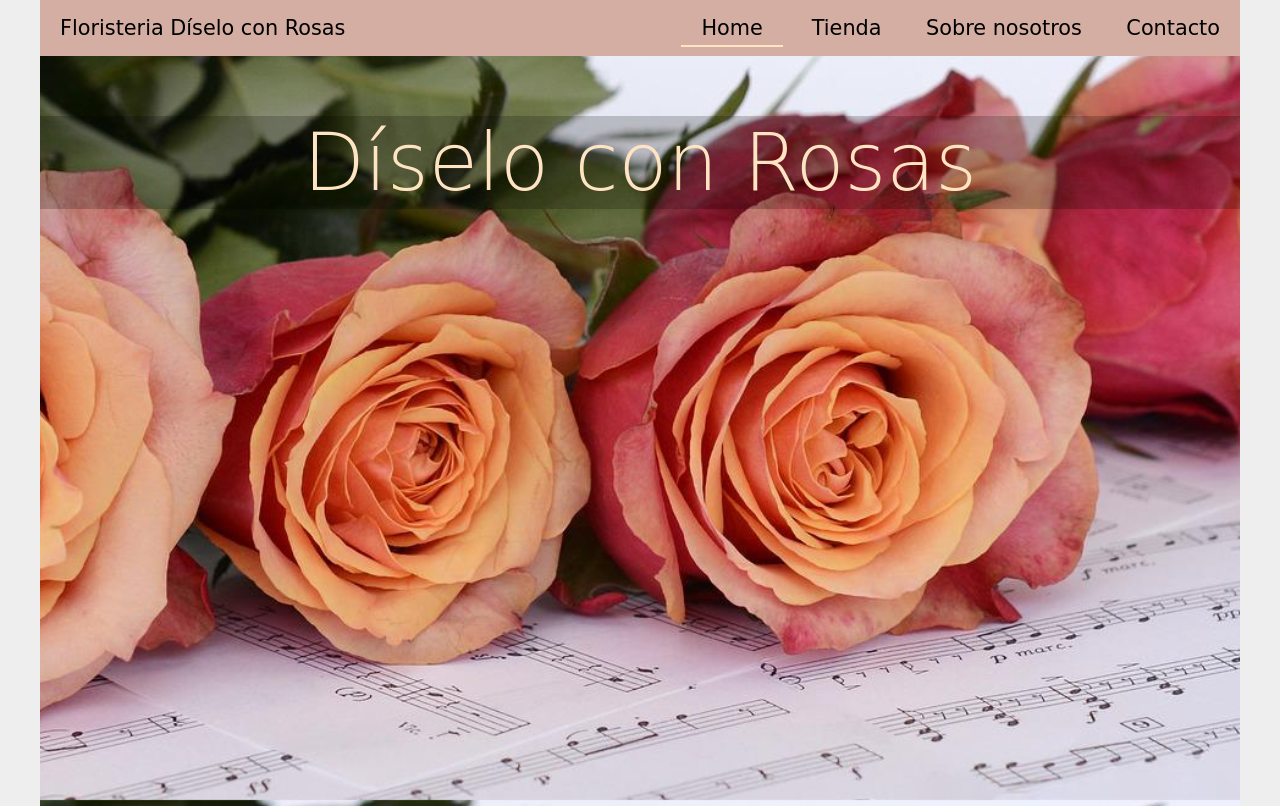
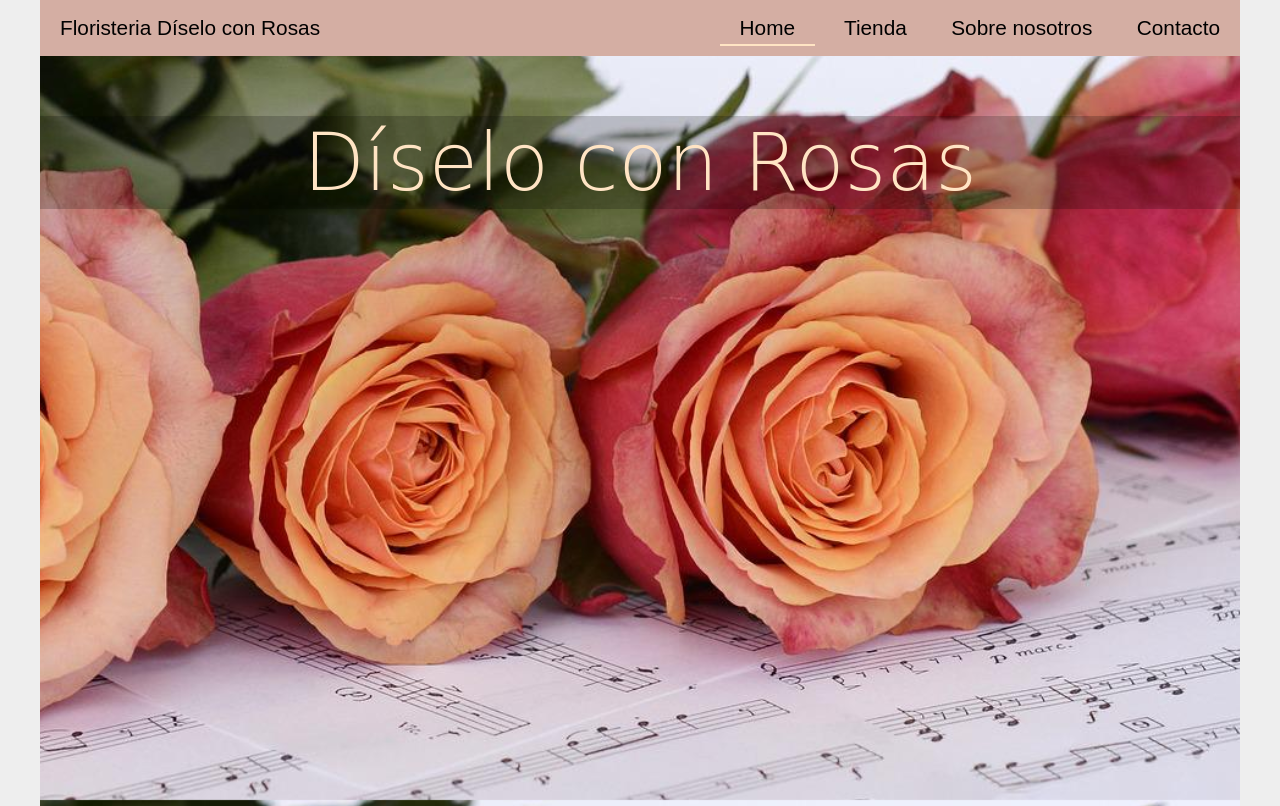
Before and after one commit to GeaniV/Floristeria, a plain HTML site: page index.html in a window 1280 px wide. Shown: the top 806 px of the page. Drawn offline with Linux system fonts and the light colour scheme; a web font is replaced by a local one.

Commit message:
estilos_index.css

```diff
--- a/css/estilos_index.css
+++ b/css/estilos_index.css
@@ -37,7 +37,6 @@ a {
     text-decoration: none;
     padding-left: 20px;
     color: black;
-    font-family: 'Oleo Script Swash Caps', cursive;
 }
 header a {
 
```
